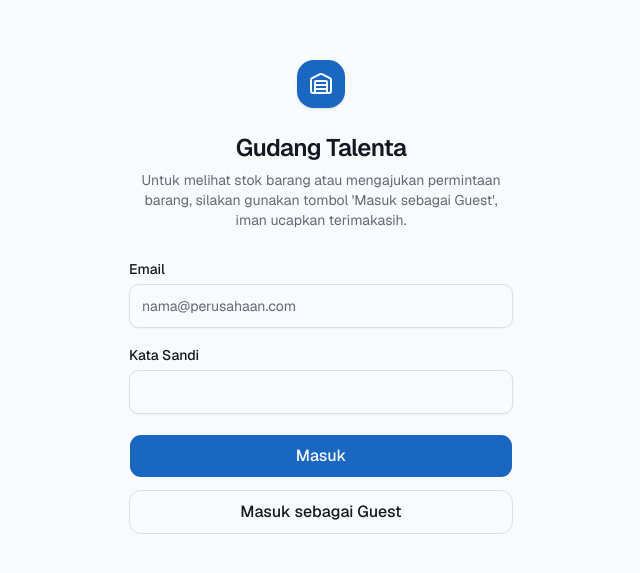
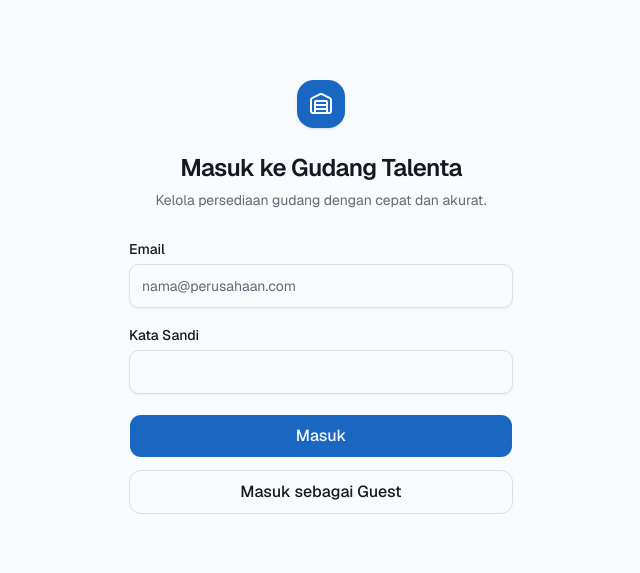
Before and after one commit to Hanspyyyy/gudangtalenta, a Next.js app in the folder guest-login-system/inventory-management-system/: page /auth/login in a window 1280 px wide. Shown: the part 103-676 px from the top of the page, without its empty margins (319-959 px from the left). Built offline with nearby package versions, Linux system fonts and the light colour scheme.

Commit message:
Restored: Merge pull request #2 from Hanspyyyy/v0/inventory-fixes
Improve inventory management and enable guest WhatsApp requests

```diff
--- a/guest-login-system/inventory-management-system/app/auth/login/page.tsx
+++ b/guest-login-system/inventory-management-system/app/auth/login/page.tsx
@@ -45,10 +45,10 @@ export default function LoginPage() {
           <BrandLogo size="lg" showText={false} />
           <div className="space-y-1.5">
             <h1 className="text-2xl font-semibold tracking-tight text-balance">
-              Gudang Talenta
+              Masuk ke Gudang Talenta
             </h1>
             <p className="text-sm text-muted-foreground text-pretty">
-              Untuk melihat stok barang atau mengajukan permintaan barang, silakan gunakan tombol 'Masuk sebagai Guest', iman ucapkan terimakasih.
+              Kelola persediaan gudang dengan cepat dan akurat.
             </p>
           </div>
         </div>
```
